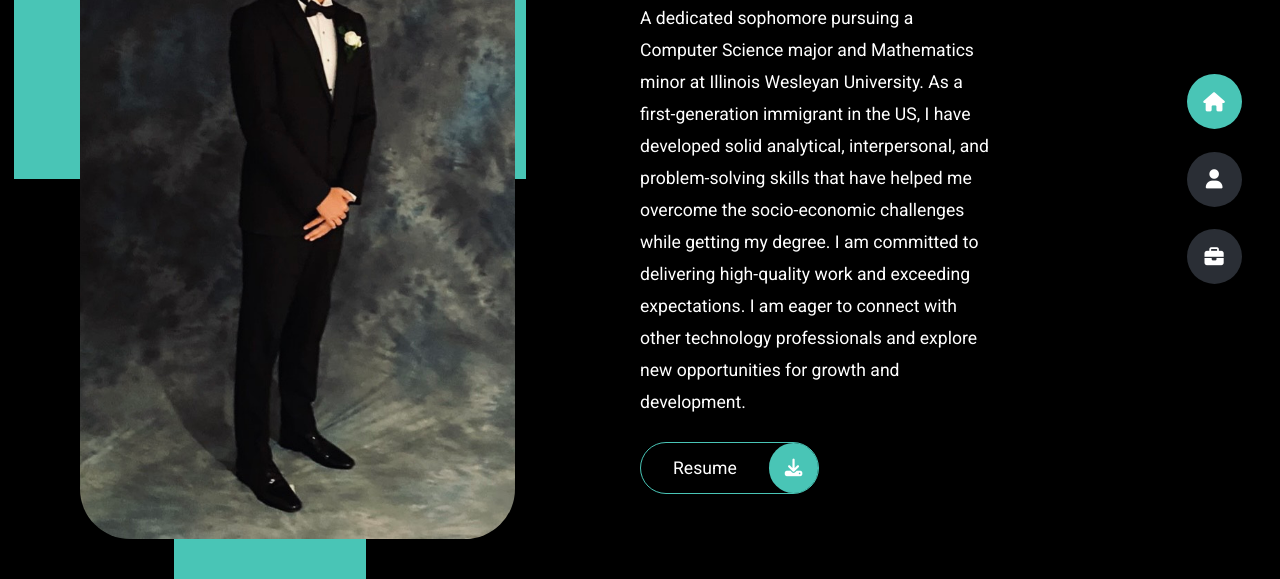
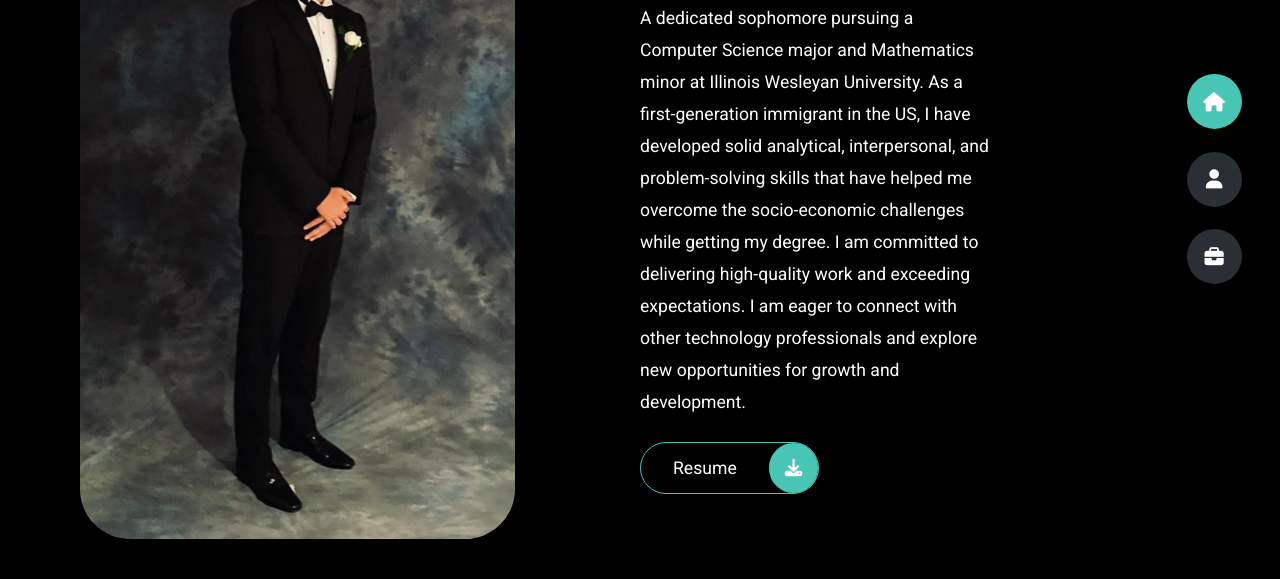
Before and after one commit to jasonflores04/jasonflores04.github.io, a plain HTML site: page index.html in a window 1280 px wide. Shown: the part 221-800 px from the top of the page. Drawn offline with Linux system fonts and the light colour scheme; a web font is replaced by a local one.

Commit message:
Add files via upload

```diff
--- a/styles.css
+++ b/styles.css
@@ -97,15 +97,7 @@ section {
   align-items: center;
   position: relative;
 }
-.header-content .left-header .h-shape {
-  width: 100%;
-  height: 100%;
-  background-color: var(--color-secundary);
-  position: absolute;
-  right: 50px;
-  z-index: -1;
-  clip-path: polygon(10% 25%, 35% 25%, 35% 0%, 65% 0%, 65% 25%, 90% 25%, 90% 50%, 65% 50%, 65% 100%, 35% 100%, 35% 50%, 10% 50%);
-}
+
 .header-content .left-header .image {
   height: 90%;
   width: 68%;
```
